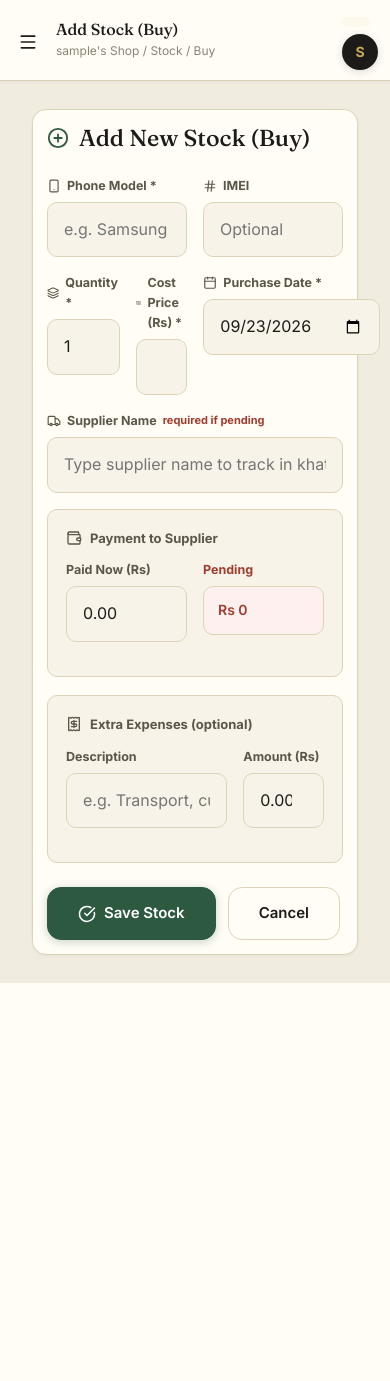
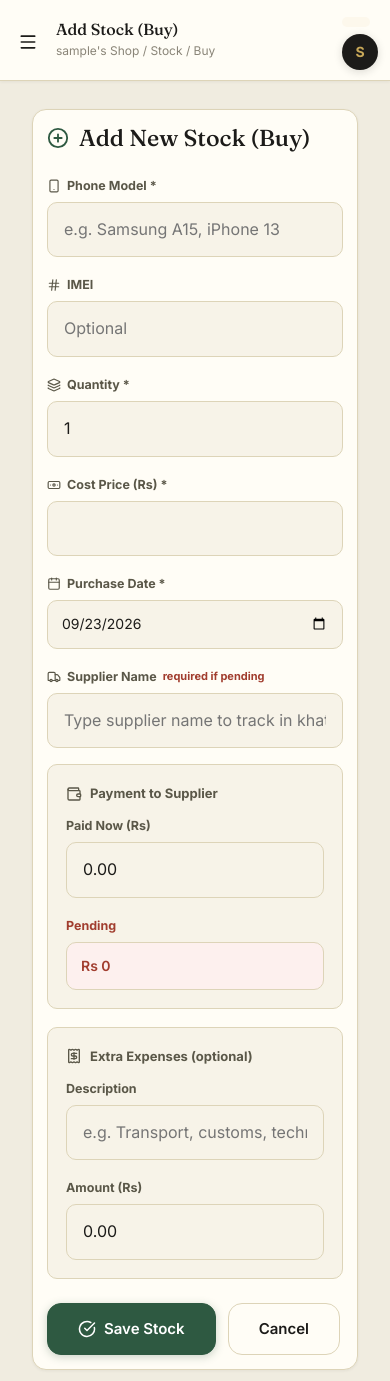
Before and after one commit to Mubashar2014/MubasharBook, a Flask app: page /stock/in in a window 390 px wide. Shown: the top 1381 px of the page. Before the commit the page ends 983 px from the top, so only its background shows below. Run offline with Flask 3, Linux system fonts and the light colour scheme; the visitor is signed in with stand-in values (Sample User, id 1); data comes from the database, SQL or seed files in the repository; some libraries are stand-ins or nearby versions.

Commit message:
Bad Request Fixes

```diff
--- a/app/auth/routes.py
+++ b/app/auth/routes.py
@@ -85,6 +85,9 @@ def signup():
         user.is_verified = True
         user.clear_verification_token()
         db.session.commit()
+
+        # Log the user in automatically after signup
+        login_user(user)
 
         flash('Your 7-day free trial has started!', 'success')
         return redirect(url_for('main.dashboard'))
--- a/app/cashbook/routes.py
+++ b/app/cashbook/routes.py
@@ -16,9 +16,8 @@ def list_entries():
     period = request.args.get('period', 'all')
     today = date.today()
 
-    query = CashEntry.query.filter(
-        CashEntry.shop_id == shop.id, CashEntry.description != OPENING_CAPITAL_DESC
-    )
+    # Include opening capital so the ledger balance matches cash in hand
+    query = CashEntry.query.filter_by(shop_id=shop.id)
 
     if period == 'today':
         query = query.filter_by(entry_date=today)
--- a/app/main/routes.py
+++ b/app/main/routes.py
@@ -126,10 +126,8 @@ def dashboard():
         else:
             month_profit_received += total_profit
 
-    # Recent cashbook entries (hide opening capital row)
-    recent_entries = CashEntry.query.filter(
-        CashEntry.shop_id == shop_id, CashEntry.description != OPENING_CAPITAL_DESC
-    ).order_by(
+    # Recent cashbook entries
+    recent_entries = CashEntry.query.filter_by(shop_id=shop_id).order_by(
         CashEntry.entry_date.desc(), CashEntry.id.desc()
     ).limit(5).all()
 
--- a/app/templates/auth/signup.html
+++ b/app/templates/auth/signup.html
@@ -133,7 +133,7 @@ function togglePassword(inputId, button) {
     background: rgba(201,169,89,0.12);
     border-radius: 50%;
     top: -10%; right: -10%;
-    filter: blur(60px).
+    filter: blur(60px);
 }
 .auth-visual::after {
     content: '';
@@ -142,7 +142,7 @@ function togglePassword(inputId, button) {
     background: rgba(46,89,65,0.1);
     border-radius: 50%;
     bottom: -5%; left: -5%;
-    filter: blur(60px).
+    filter: blur(60px);
 }
 .auth-visual-content { position: relative; z-index: 1; }
 .auth-visual h2 { font-family: var(--font-serif); font-size: 30px; margin: 32px 0 16px; }
--- a/app/templates/base.html
+++ b/app/templates/base.html
@@ -8,7 +8,7 @@
     <link href="https://fonts.googleapis.com/css2?family=Fraunces:opsz,wght@9..144,400;9..144,500;9..144,600;9..144,700&family=Inter:wght@400;500;600;700;800&display=swap" rel="stylesheet">
     <link href="https://cdn.jsdelivr.net/npm/bootstrap@5.3.3/dist/css/bootstrap.min.css" rel="stylesheet">
     <script src="https://unpkg.com/lucide@latest"></script>
-    <link rel="stylesheet" href="{{ url_for('static', filename='css/app.css') }}?v=4">
+    <link rel="stylesheet" href="{{ url_for('static', filename='css/app.css') }}?v=5">
     {% block extra_css %}{% endblock %}
 </head>
 <body>
--- a/app/templates/cashbook/form.html
+++ b/app/templates/cashbook/form.html
@@ -47,7 +47,7 @@
             {% endfor %}
         </div>
 
-        <div style="display:grid;grid-template-columns:1fr 1fr;gap:16px;">
+        <div class="form-grid form-grid-2">
             <div class="field">
                 {{ form.entry_date.label }}
                 {{ form.entry_date }}
--- a/app/templates/cashbook/list.html
+++ b/app/templates/cashbook/list.html
@@ -34,7 +34,12 @@
             <tr>
                 <td data-label="Date">{{ entry.entry_date.strftime('%d %b %Y') }}</td>
                 <td data-label="Description">
+                    {% if entry.description == 'Opening capital' %}
+                    <span style="color:var(--gold-deep);font-weight:600;">Opening capital</span>
+                    <br><span style="font-size:11px;color:var(--ink-faint);">Owner's initial investment</span>
+                    {% else %}
                     {{ entry.description }}
+                    {% endif %}
                     {% if entry.linked_stock_id %}
                     <br><span style="font-size:11px;color:var(--ink-faint);">Linked stock #{{ entry.linked_stock_id }}</span>
                     {% endif %}
--- a/app/templates/dashboard.html
+++ b/app/templates/dashboard.html
@@ -62,7 +62,7 @@
             <div class="l">Cash in Hand</div>
             <div class="stat-icon" style="background:var(--ledger-tint);color:var(--ledger);"><i data-lucide="wallet" style="width:18px;height:18px;"></i></div>
         </div>
-        <div class="v pos num">Rs {{ "{:,.0f}".format(cash_in_hand) }}</div>
+        <div class="v {% if cash_in_hand >= 0 %}pos{% else %}neg{% endif %} num">Rs {{ "{:,.0f}".format(cash_in_hand) }}</div>
         <div class="delta"><i data-lucide="banknote" style="width:12px;height:12px;"></i> Available now</div>
     </div>
     <div class="stat-card">
--- a/app/templates/stock/stock_in.html
+++ b/app/templates/stock/stock_in.html
@@ -16,8 +16,8 @@
             <input type="hidden" name="csrf_token" value="{{ csrf_token() }}">
 
             <!-- Phone Details -->
-            <div style="display:grid;grid-template-columns:1fr 1fr;gap:16px;">
-                <div class="field" style="grid-column:1/2;">
+            <div class="form-grid form-grid-2">
+                <div class="field">
                     <label><i data-lucide="smartphone" style="width:14px;height:14px;"></i> Phone Model *</label>
                     {{ form.model_name(placeholder="e.g. Samsung A15, iPhone 13") }}
                 </div>
@@ -27,7 +27,7 @@
                 </div>
             </div>
 
-            <div style="display:grid;grid-template-columns:1fr 1fr 1fr;gap:16px;">
+            <div class="form-grid form-grid-3">
                 <div class="field">
                     <label><i data-lucide="layers" style="width:14px;height:14px;"></i> Quantity *</label>
                     {{ form.quantity(id='qty', oninput='calcPending()') }}
@@ -53,7 +53,7 @@
                 <div style="font-family:var(--font-sans);font-size:13px;font-weight:700;color:var(--ink-soft);margin-bottom:12px;display:flex;align-items:center;gap:8px;">
                     <i data-lucide="wallet" style="width:16px;height:16px;"></i> Payment to Supplier
                 </div>
-                <div style="display:grid;grid-template-columns:1fr 1fr;gap:16px;">
+                <div class="form-grid form-grid-2">
                     <div class="field">
                         <label>Paid Now (Rs)</label>
                         {{ form.purchase_paid(id='paid', oninput='calcPending()') }}
@@ -72,7 +72,7 @@
                 <div style="font-family:var(--font-sans);font-size:13px;font-weight:700;color:var(--ink-soft);margin-bottom:12px;display:flex;align-items:center;gap:8px;">
                     <i data-lucide="receipt" style="width:16px;height:16px;"></i> Extra Expenses (optional)
                 </div>
-                <div style="display:grid;grid-template-columns:2fr 1fr;gap:16px;">
+                <div class="form-grid form-grid-wide">
                     <div class="field">
                         <label>Description</label>
                         {{ form.purchase_expense_desc(placeholder="e.g. Transport, customs, technician check") }}
--- a/app/templates/stock/stock_out.html
+++ b/app/templates/stock/stock_out.html
@@ -34,7 +34,7 @@
         <form method="POST">
             <input type="hidden" name="csrf_token" value="{{ csrf_token() }}">
 
-            <div style="display:grid;grid-template-columns:1fr 1fr;gap:16px;">
+            <div class="form-grid form-grid-2">
                 <div class="field">
                     <label><i data-lucide="banknote" style="width:14px;height:14px;"></i> Selling Price (Rs) *</label>
                     {{ form.sale_price(id='sale_price', oninput='calcPending()') }}
@@ -56,7 +56,7 @@
                 <div style="font-family:var(--font-sans);font-size:13px;font-weight:700;color:var(--ink-soft);margin-bottom:12px;display:flex;align-items:center;gap:8px;">
                     <i data-lucide="wallet" style="width:16px;height:16px;"></i> Payment from Customer
                 </div>
-                <div style="display:grid;grid-template-columns:1fr 1fr;gap:16px;">
+                <div class="form-grid form-grid-2">
                     <div class="field">
                         <label>Received Now (Rs)</label>
                         {{ form.sale_received(id='received', oninput='calcPending()') }}
@@ -75,7 +75,7 @@
                 <div style="font-family:var(--font-sans);font-size:13px;font-weight:700;color:var(--ink-soft);margin-bottom:12px;display:flex;align-items:center;gap:8px;">
                     <i data-lucide="receipt" style="width:16px;height:16px;"></i> Extra Expenses (optional)
                 </div>
-                <div style="display:grid;grid-template-columns:2fr 1fr;gap:16px;">
+                <div class="form-grid form-grid-wide">
                     <div class="field">
                         <label>Description</label>
                         {{ form.sale_expense_desc(placeholder="e.g. Gift cover, delivery, screen protector") }}
--- a/app/utils/__init__.py
+++ b/app/utils/__init__.py
@@ -42,14 +42,22 @@ def ensure_opening_cash(shop):
         return 0.0
 
     amount = float(shop.initial_investment or 0)
-    opening = CashEntry.query.filter_by(
+    openings = CashEntry.query.filter_by(
         shop_id=shop.id, description=OPENING_CAPITAL_DESC
-    ).first()
+    ).order_by(CashEntry.id.asc()).all()
 
-    if amount <= 0 and opening is None:
+    # Merge accidental duplicates into a single opening row
+    if len(openings) > 1:
+        keep = openings[0]
+        for dup in openings[1:]:
+            db.session.delete(dup)
+        openings = [keep]
+        db.session.flush()
+
+    if amount <= 0 and not openings:
         return 0.0
 
-    if opening is None:
+    if not openings:
         opening = CashEntry(
             shop_id=shop.id,
             entry_type='in',
@@ -60,8 +68,8 @@ def ensure_opening_cash(shop):
         )
         db.session.add(opening)
         db.session.flush()
-    elif float(opening.amount) != amount:
-        opening.amount = amount
+    elif float(openings[0].amount) != amount:
+        openings[0].amount = amount
 
     return recalc_cash_balances(shop.id)
 
--- a/requirements.txt
+++ b/requirements.txt
@@ -3,6 +3,7 @@ Flask-SQLAlchemy==3.1.1
 Flask-Login==0.6.3
 Flask-WTF==1.2.2
 Flask-Migrate==4.1.0
+Flask-Mail==0.10.0
 PyMySQL==1.1.1
 cryptography==44.0.3
 python-dotenv==1.1.0
--- a/static/css/app.css
+++ b/static/css/app.css
@@ -499,8 +499,9 @@ button { font-family: 'Inter', -apple-system, BlinkMacSystemFont, sans-serif; cu
     color: #5A5748;
     margin-bottom: 6px;
 }
-.field input, .field select {
+.field input, .field select, .field input[type="date"] {
     width: 100%;
+    max-width: 100%;
     padding: 12px 14px;
     border: 1.5px solid #DDD4B8;
     border-radius: 10px;
@@ -508,9 +509,30 @@ button { font-family: 'Inter', -apple-system, BlinkMacSystemFont, sans-serif; cu
     font-size: 14px;
     background: #F7F3E8;
     color: #1C1B19;
-    transition: all 0.2s ease;
+    box-sizing: border-box;
 }
-.field input:focus, .field select:focus {
+.field input[type="date"] { min-width: 0; }
+
+/* Form grids (stock in/out, etc.) */
+.form-grid { display: grid; gap: 16px; margin-bottom: 18px; }
+.form-grid:last-child { margin-bottom: 0; }
+.form-grid-2 { grid-template-columns: 1fr 1fr; }
+.form-grid-3 { grid-template-columns: 1fr 1fr 1fr; }
+.form-grid-wide { grid-template-columns: 2fr 1fr; }
+.form-grid > .field { min-width: 0; margin-bottom: 0; }
+.form-grid + .field, .field + .form-grid { margin-top: 0; }
+
+@media (max-width: 767.98px) {
+    .form-grid-2,
+    .form-grid-3,
+    .form-grid-wide {
+        grid-template-columns: 1fr;
+        gap: 0;
+    }
+    .form-grid > .field { margin-bottom: 18px; }
+    .form-grid > .field:last-child { margin-bottom: 0; }
+}
+.field input:focus, .field select:focus, .field input[type="date"]:focus {
     outline: none;
     border-color: #2E5941;
     box-shadow: 0 0 0 3px rgba(46,89,65,0.12);
```
